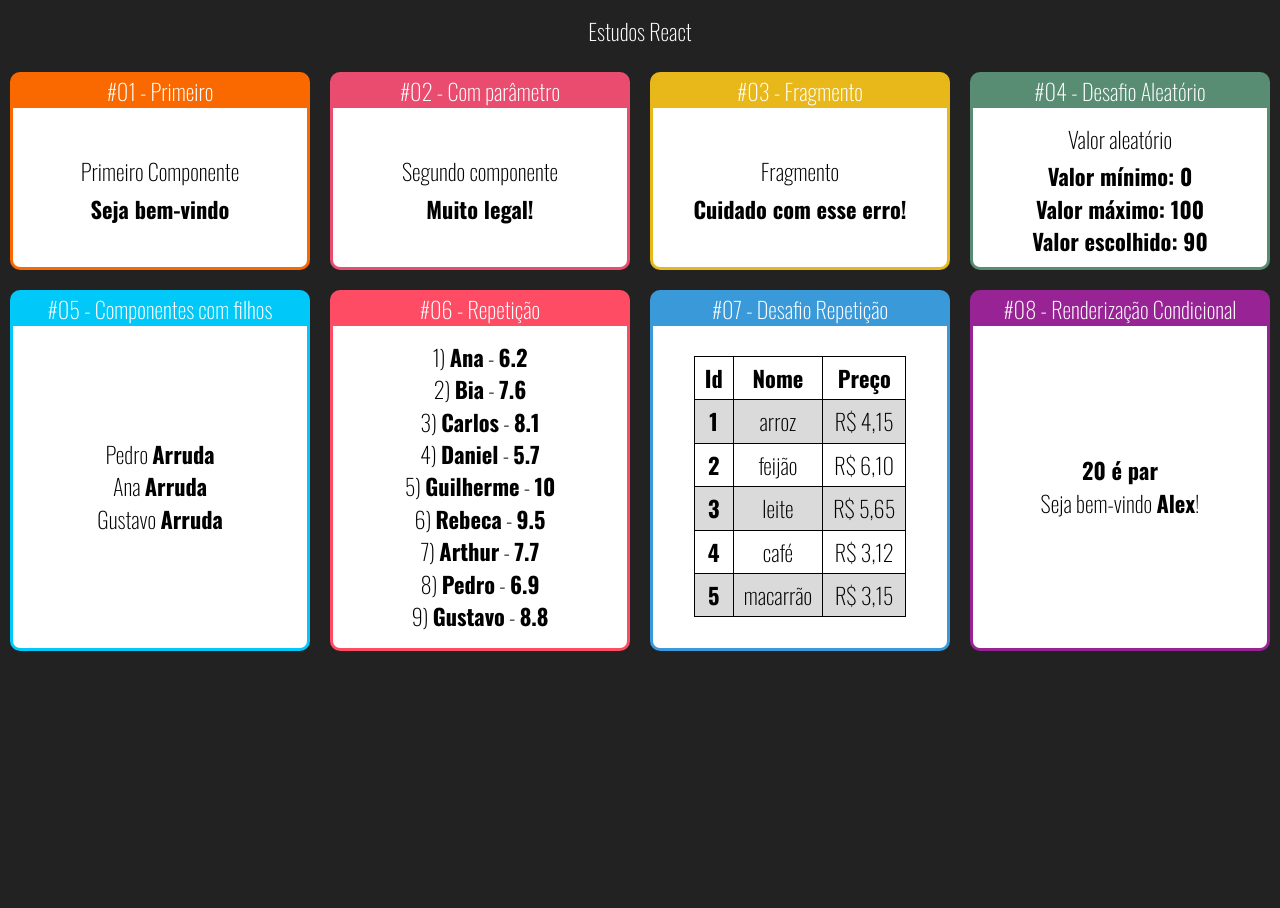
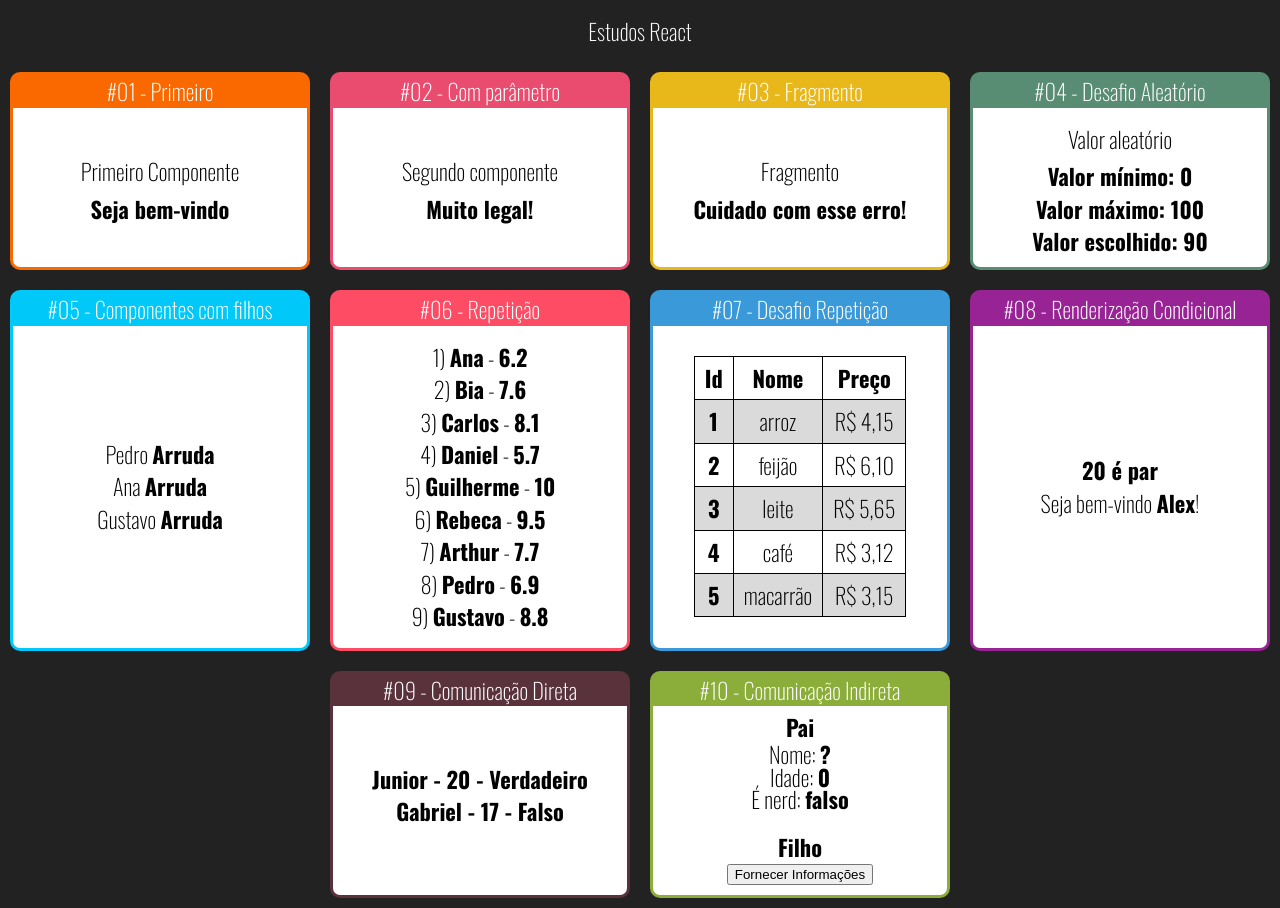
Before and after one commit to alexrla/Estudos__React, a React (Create React App) app: page / in a window 1280 px wide. Before the commit the page ends 800 px from the top, so only its background shows below. Built offline with nearby package versions, Linux system fonts and the light colour scheme.

Commit message:
Criando a pasta comunicacao e trabalhando a comunicação direta e indireta

```diff
--- a/src/App.jsx
+++ b/src/App.jsx
@@ -13,6 +13,8 @@ import ListaAlunos from './components/repeticao/ListaAlunos';
 import TabelaProdutos from './components/repeticao/TabelaProdutos';
 import ParOuImpar from './components/condicional/ParOuImpar';
 import UsuarioInfo from './components/condicional/UsuarioInfo';
+import DiretaPai from "./components/comunicacao/DiretaPai";
+import IndiretaPai from './components/comunicacao/IndiretaPai';
 
 
 export default function App(props) {
@@ -57,6 +59,14 @@ export default function App(props) {
                 <ParOuImpar numero={20} />
                 <UsuarioInfo usuario={{nome: "Alex"}}/>
             </Card>
+
+            <Card titulo="#09 - Comunicação Direta" cor="#59323C">
+                <DiretaPai />
+            </Card>
+
+            <Card titulo="#10 - Comunicação Indireta" cor="#8BAD39">
+                <IndiretaPai />
+            </Card>
         </div>
     </Container>
   );
--- a/src/assets/css/style.css
+++ b/src/assets/css/style.css
@@ -35,3 +35,7 @@ p   {
 span   {
     font-weight: 700;
 }
+
+button {
+    cursor: pointer;
+}
--- /dev/null
+++ b/src/components/comunicacao/DiretaFilho.jsx
@@ -0,0 +1,11 @@
+import React from "react";
+
+export default function DiretaFilho(props)  {
+    return (
+        <div style={{marginBottom: "10px"}}>
+            <span>{props.nome} - </span>
+            <span>{props.idade} - </span>
+            <span>{props.nerd ? "Verdadeiro" : "Falso"}</span>
+        </div>
+    );
+}
--- /dev/null
+++ b/src/components/comunicacao/DiretaPai.jsx
@@ -0,0 +1,12 @@
+import React from "react";
+
+import DiretaFilho from './DiretaFilho';
+
+export default function DiretaPai(props)  {
+    return (
+        <div>
+            <DiretaFilho nome="Junior" idade={20} nerd={true} />
+            <DiretaFilho nome="Gabriel" idade={17} nerd={false} />
+        </div>
+    );
+}
--- /dev/null
+++ b/src/components/comunicacao/IndiretaFilho.jsx
@@ -0,0 +1,17 @@
+import React from "react";
+
+export default function IndiretaFilho(props)  {
+    const min = 50;
+    const max = 70;
+    const gerarIdade = () => parseInt(Math.random() * (max - min)) + min;
+    return (
+        <div style={{marginTop: "25px"}}>
+            <div>
+                <span>Filho</span>
+            </div>
+            <button onClick={() => {props.quandoClicar("João", gerarIdade(), true)}}>
+                Fornecer Informações
+            </button>
+        </div>
+    );
+}
--- /dev/null
+++ b/src/components/comunicacao/IndiretaPai.jsx
@@ -0,0 +1,28 @@
+import React, { useState } from "react";
+
+import IndiretaFilho from './IndiretaFilho';
+
+export default function IndiretaPai(props)  {
+    const [nomePai, setNomePai] = useState("?");
+    const [idadePai, setIdadePai] = useState(0);
+    const [nerdPai, setNerdPai]  = useState(false);
+
+    function fornecerInformacoes(nome, idade, nerd) {
+        setNomePai(nome);
+        setIdadePai(idade);
+        setNerdPai(nerd);
+    }
+
+    return (
+        <div>
+           <div>
+               <span>Pai</span>
+               <div style={{marginTop: "5px"}}>Nome: <span>{nomePai}</span></div>
+               <div>Idade: <span>{idadePai}</span></div>
+               <div>É nerd: <span>{nerdPai ? "verdadeiro" : "falso"}</span></div>
+           </div>
+
+            <IndiretaFilho quandoClicar={fornecerInformacoes}></IndiretaFilho>
+        </div>
+    );
+}
```
